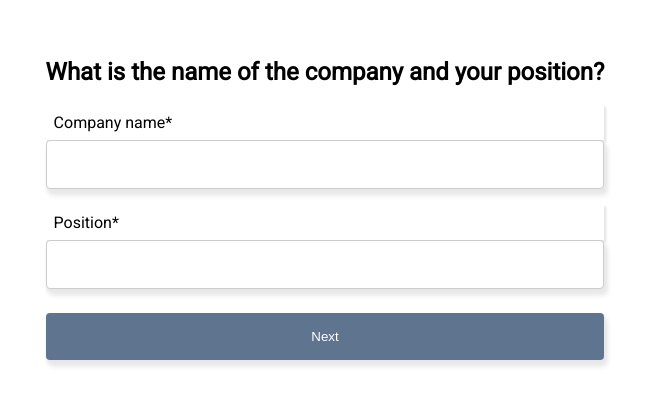
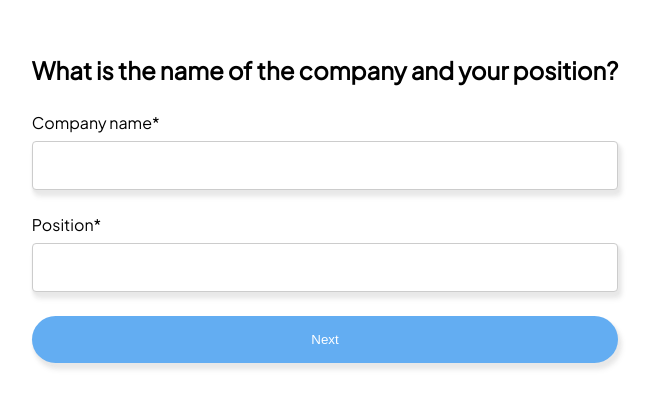
Before and after one commit to samuelaparker/multi-step-form, a Next.js app: page /formPage in a window 1280 px wide. Shown: the part 201-608 px from the top of the page, without its empty margins (315-968 px from the left). Built offline with nearby package versions, Linux system fonts and the light colour scheme.

Commit message:
add style updates

```diff
--- a/styles/Home.module.css
+++ b/styles/Home.module.css
@@ -34,14 +34,15 @@
 }
 
 .title a {
-  color: #0070f3;
+  color: hsla(209, 85%, 67%, 1);
   text-decoration: none;
+  transition: color 0.5s ease;
 }
 
 .title a:hover,
 .title a:focus,
 .title a:active {
-  opacity: 70%;
+  color: hsla(209, 85%, 67%, 0.7);
 }
 
 .title {
--- a/styles/formPage.module.css
+++ b/styles/formPage.module.css
@@ -47,6 +47,6 @@
 
 .inputHidden:checked + .multipleInputLabel {
   border: solid 2px #5e748f;
-  background-color: #5F9A9C;
+  background-color: #5cb988;
   color: white;
 }
--- a/styles/globals.css
+++ b/styles/globals.css
@@ -1,10 +1,10 @@
 
-@import url('https://fonts.googleapis.com/css2?family=Roboto&display=swap');
+@import url('https://fonts.googleapis.com/css2?family=Plus+Jakarta+Sans&display=swap');
 html,
 body {
   padding: 0;
   margin: 0;
-  font-family: Roboto, sans-serif;
+  font-family: 'Plus Jakarta Sans', sans-serif;
 
 }
 
@@ -45,11 +45,11 @@ input, textarea {
 
 
 button {
-  background-color: #5e748f;
+  background-color: hsla(209, 85%, 67%, 1);
   color: white;
   padding: 1rem 2rem;
   border: none;
-  border-radius: 4px;
+  border-radius: 100px;
   cursor: pointer;
   margin-top: 0.5rem;
   box-shadow:
@@ -58,12 +58,11 @@ button {
       3px 6px 6px #e8e8e8
   ;
 }
+button:hover {
+  background-color: hsla(209, 85%, 67%, 0.7);
+  transition: background-color 0.3s ease;
+}
 
 label {
-  padding: 0.5rem  0.5rem;
-  box-shadow:
-  1px 2px 2px #e8e8e8,
-  2px 2px 2px #e8e8e8,
-  1.5px 3px 3px #e8e8e8
-;
+  padding: 0.5rem  0rem;
 }
```
